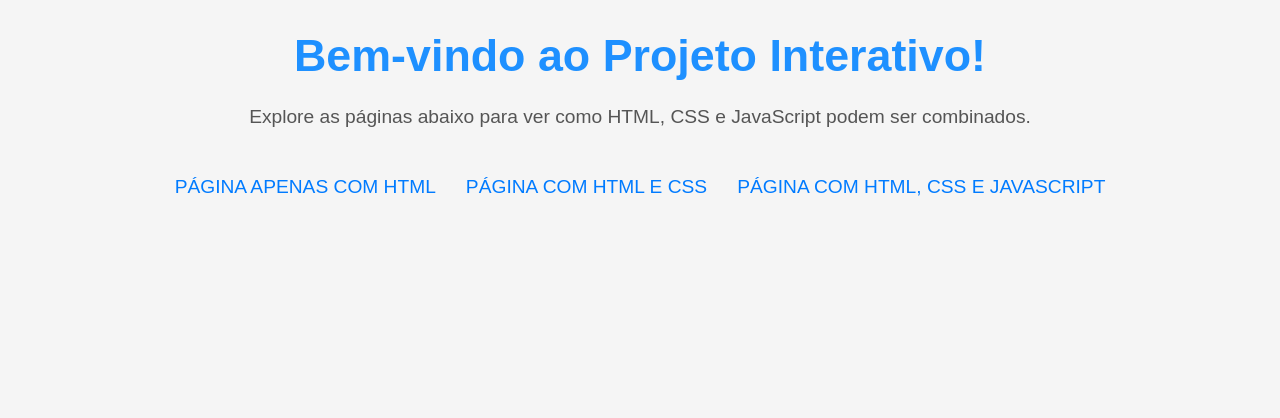
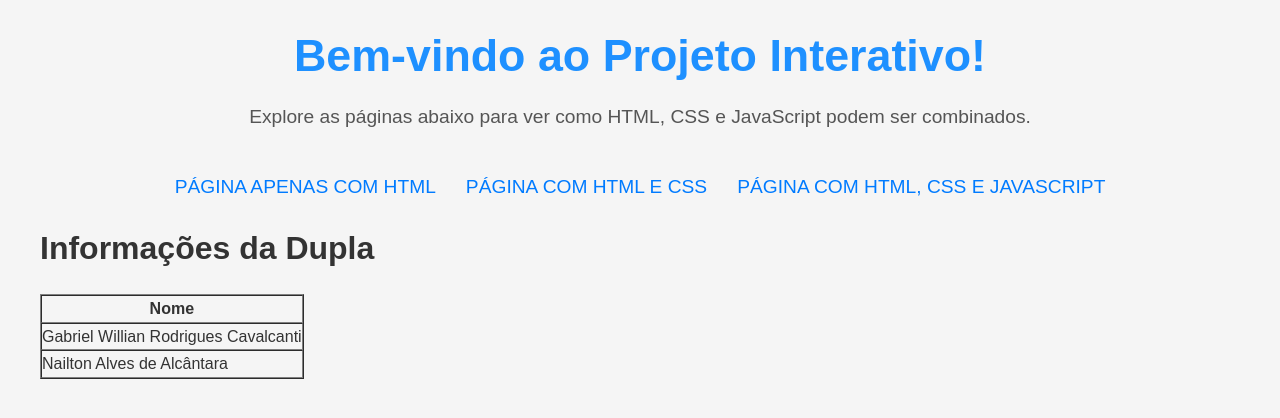
Before and after one commit to yGabrielWillian/html-css-java, a plain HTML site: page index.html in a window 1280 px wide. Drawn offline with Linux system fonts and the light colour scheme.

Commit message:
index.html

```diff
--- a/index.html
+++ b/index.html
@@ -20,6 +20,25 @@
                 <li><a href="pagina3(cssjavascript).html">Página com HTML, CSS e JavaScript</a></li>
             </ul>
         </nav>
+
+        <section class="info">
+            <h2>Informações da Dupla</h2>
+            <table border="1" cellspacing="0" cellpadding="8">
+                <thead>
+                    <tr>
+                        <th>Nome</th>
+                    </tr>
+                </thead>
+                <tbody>
+                    <tr>
+                        <td>Gabriel Willian Rodrigues Cavalcanti</td>
+                    </tr>
+                    <tr>
+                        <td>Nailton Alves de Alcântara</td>
+                    </tr>
+                </tbody>
+            </table>
+        </section>
     </div>
 </body>
 </html>
```
